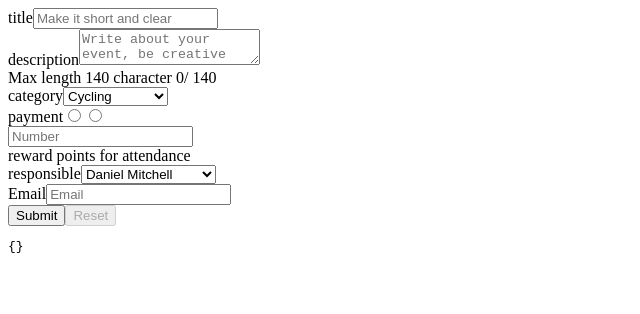
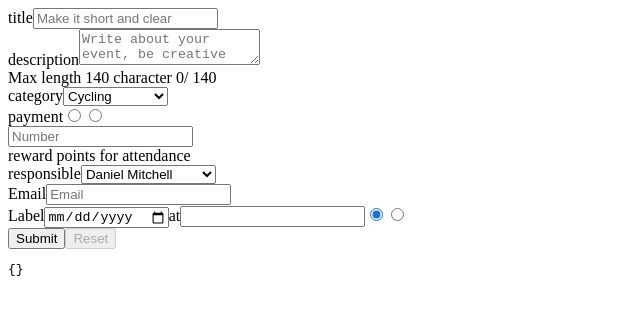
Before and after one commit to morawskiOZ/Monterail_Task, a React (Create React App) app: page / in a window 1280 px wide. Shown: the top 314 px of the page, without its empty margins (0-640 px from the left). Built offline with nearby package versions, Linux system fonts and the light colour scheme.

Commit message:
add custom time input

```diff
--- /dev/null
+++ b/src/components/MainForm/FormInput/DateComponent/DateComponent.scss
@@ -0,0 +1,9 @@
+.DateComponent {
+  &-timeInput {
+    &::-webkit-datetime-edit-ampm-field {
+      display: none;
+    }
+  }
+  &-dateInput {
+  }
+}
--- /dev/null
+++ b/src/components/MainForm/FormInput/DateComponent/DateComponent.tsx
@@ -0,0 +1,50 @@
+import React, { useState } from "react";
+import "./DateComponent.scss"
+import TimeInput from "./TimeInput/TimeInput";
+
+
+enum TimeFormat {
+  AM = "AM",
+  PM = "PM"
+}
+
+export const DateComponent = ({
+  input,
+  meta: { active, error, touched }
+}: any) => {
+
+  const [day, setDay] = useState<any>("")
+  const [time, setTime] = useState<any>("")
+  const [format, setFormat] = useState<any>(TimeFormat.AM)
+
+const handleDateChange = (event) => {
+  setDay(event.target.value)
+  console.log(day,time,format)
+  input.onChange("someValue")
+}
+const handleTimeChange = (event) => {
+  debugger
+  console.log(event.target.value)
+  setTime(event.target.value)
+  console.log(day,time,format)
+
+  input.onChange("someValue")
+}
+const handleFormatChange = (event) => {
+  setFormat(event.target.value)
+  console.log(day,time,format)
+
+  input.onChange("someValue")
+}
+
+return (
+<div tabIndex={0} className={""}>
+  <label>Label</label>
+  <input type="date" onChange={handleDateChange} value={day} className="DateComponent-dateInput"/>
+  <span>at</span>
+  <TimeInput onTimeChange={(val)=> console.log(val)}/>
+  <input type="radio" name="format"  value={TimeFormat.AM} checked={format === TimeFormat.AM} onChange={handleFormatChange}/>
+  <input type="radio" name="format" value={TimeFormat.PM} checked={format === TimeFormat.PM} onChange={handleFormatChange}/>
+  {error && touched && <span>{error}</span>}
+</div>
+)}
--- /dev/null
+++ b/src/components/MainForm/FormInput/DateComponent/TimeInput/TimeInput.tsx
@@ -0,0 +1,142 @@
+// copied and modified from https://github.com/dima-bu/react-time-input/blob/HEAD/src/timeInput.jsx
+
+// TODO: props and state types
+
+import React, { Component } from 'react';
+
+class TimeInput extends Component<any, any> {
+  _input: any;
+  lastVal: string;
+
+    constructor(props: any) {
+        super(props);
+        this.state = {
+            time: this.props.initTime || ''
+        };
+        this.lastVal = '';
+    }
+
+    componentDidMount() {
+        if (!this.props.disabled && this.props.mountFocus) {
+            setTimeout(() => {
+                this._input.focus();
+            }, 0);
+        }
+    }
+
+    componentDidUpdate() {
+        if (this.props.mountFocus) {
+            setTimeout(() => {
+                this._input.focus();
+            }, 0);
+        }
+    }
+
+    componentWillReceiveProps(nextProps) {
+        if (nextProps.initTime) {
+            this.onChangeHandler(nextProps.initTime);
+        }
+    }
+
+    isValid(val) {
+        const regexp = /^\d{0,2}?\:?\d{0,2}$/;
+
+        const [hoursStr, minutesStr] = val.split(':');
+
+        if (!regexp.test(val)) {
+            return false;
+        }
+
+        const hours = Number(hoursStr);
+        const minutes = Number(minutesStr);
+
+        const isValidHour = (hour) => Number.isInteger(hour) && hour >= 0 && hour < 13;
+        const isValidMinutes = (minutes) => (Number.isInteger(minutes) && hours >= 0 && hours < 13) || Number.isNaN(minutes);
+        if (!isValidHour(hours) || !isValidMinutes(minutes)) {
+            return false;
+        }
+
+        if (minutes < 10 && Number(minutesStr[0]) > 5) {
+            return false;
+        }
+
+        const valArr = val.indexOf(':') !== -1
+            ? val.split(':')
+            : [val];
+
+        // check mm and HH
+        if (valArr[0] && valArr[0].length && (parseInt(valArr[0], 10) < 0 || parseInt(valArr[0], 10) > 13)) {
+            return false;
+        }
+
+        if (valArr[1] && valArr[1].length && (parseInt(valArr[1], 10) < 0 || parseInt(valArr[1], 10) > 59)) {
+            return false;
+        }
+
+        return true;
+    }
+
+    onChangeHandler(val) {
+        if (val == this.state.time) {
+            return;
+        }
+        if (this.isValid(val)) {
+
+            if (val.length === 2 && this.lastVal.length !== 3 && val.indexOf(':') === -1) {
+                val = val + ':';
+            }
+
+            if (val.length === 2 && this.lastVal.length === 3) {
+                val = val.slice(0, 1);
+            }
+
+            if (val.length > 5) {
+                return false;
+            }
+
+            this.lastVal = val;
+
+            this.setState({
+                time: val
+            });
+
+            if (val.length === 5) {
+                this.props.onTimeChange(val);
+            }
+
+        }
+
+    }
+
+    getType() {
+        if (this.props.type) {
+            return this.props.type;
+        }
+        return 'tel'
+    }
+
+    onFocusHandler(e) {
+      e.target.select()
+    }
+
+    render() {
+        return (
+            <input
+                name={(this.props.name) ? this.props.name : undefined}
+                className={this.props.className}
+                type={this.getType()}
+                disabled={this.props.disabled}
+                placeholder={this.props.placeholder}
+                value={this.state.time}
+                onChange={(e) => this.onChangeHandler(e.target.value)}
+                onFocus={this.onFocusHandler}
+                ref={(c) => this._input = c}
+            />
+        );
+    }
+
+}
+
+
+
+export default TimeInput;
--- a/src/components/MainForm/FormSchema/inputsSchema.json
+++ b/src/components/MainForm/FormSchema/inputsSchema.json
@@ -160,6 +160,6 @@
     { "type": "email", "name": "coordinator.email", "label": "Email", "placeholder": "Email" }
   ],
   "when": [
-    {}
+    {"name": "date", "label": "Email", "placeholder": "Email"}
   ]
 }
--- a/src/components/MainForm/MainForm.tsx
+++ b/src/components/MainForm/MainForm.tsx
@@ -1,9 +1,10 @@
 import { InputNames, InputTypes } from "helpers/components/MainForm/inputParser";
 import React from "react";
-import { Form } from "react-final-form";
+import { Form, Field } from "react-final-form";
 import FormInput from "./FormInput/FormInput";
 import * as inputsSchema from "./FormSchema/inputsSchema.json";
 import "./MainForm.scss";
+import { DateComponent } from "./FormInput/DateComponent/DateComponent";
 
 const MainForm = () => {
   const onSubmit = (values: any) => {
@@ -43,6 +44,11 @@ const MainForm = () => {
                 values={values}
               />
             ))}
+              <Field
+            name="date"
+            label="This does not render any input component (and is very silly, but does the trick 😅)"
+            component={DateComponent}
+          />
             <div className="buttons">
               <button type="submit" disabled={submitting}>
                 Submit
```
